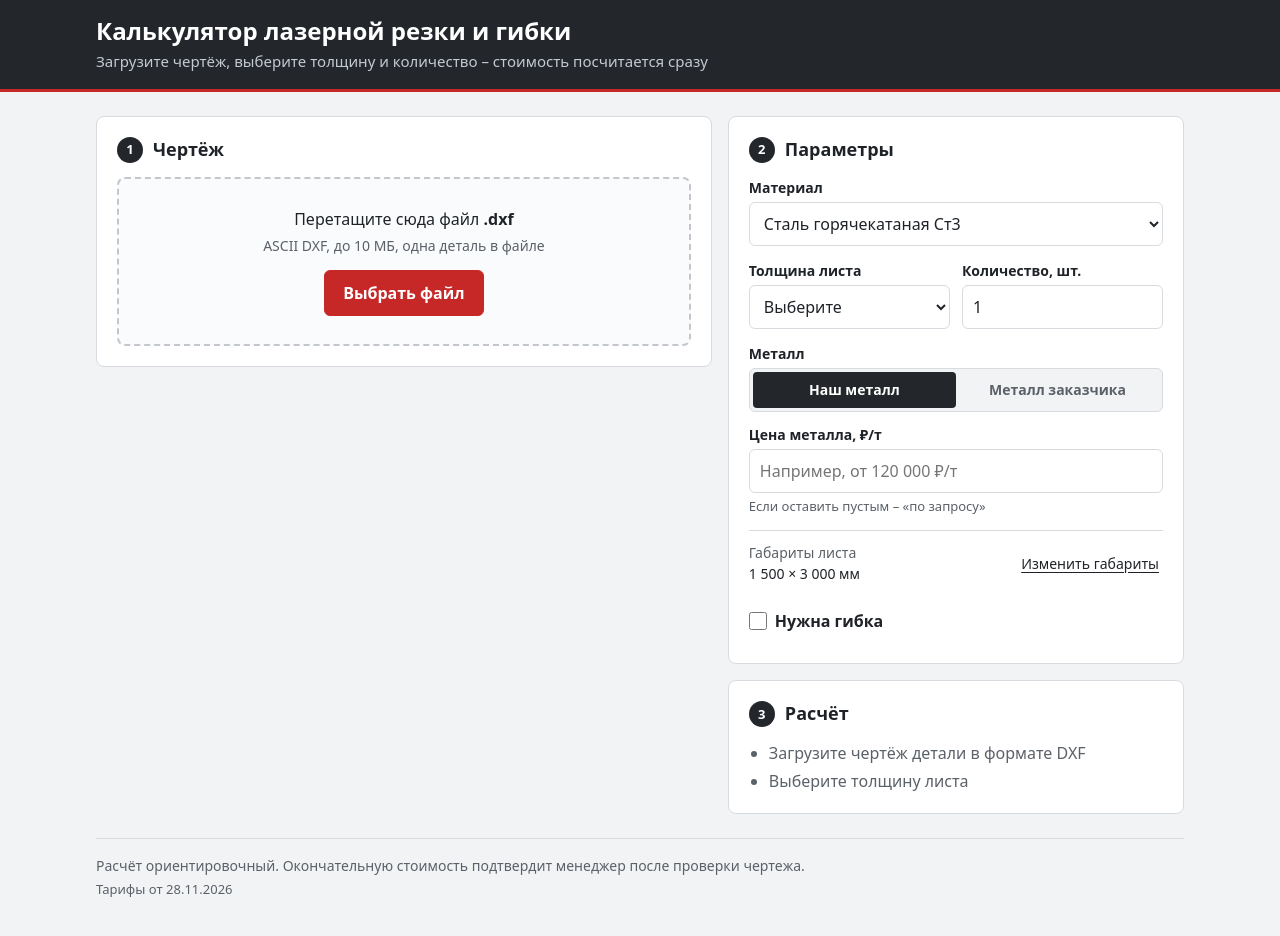
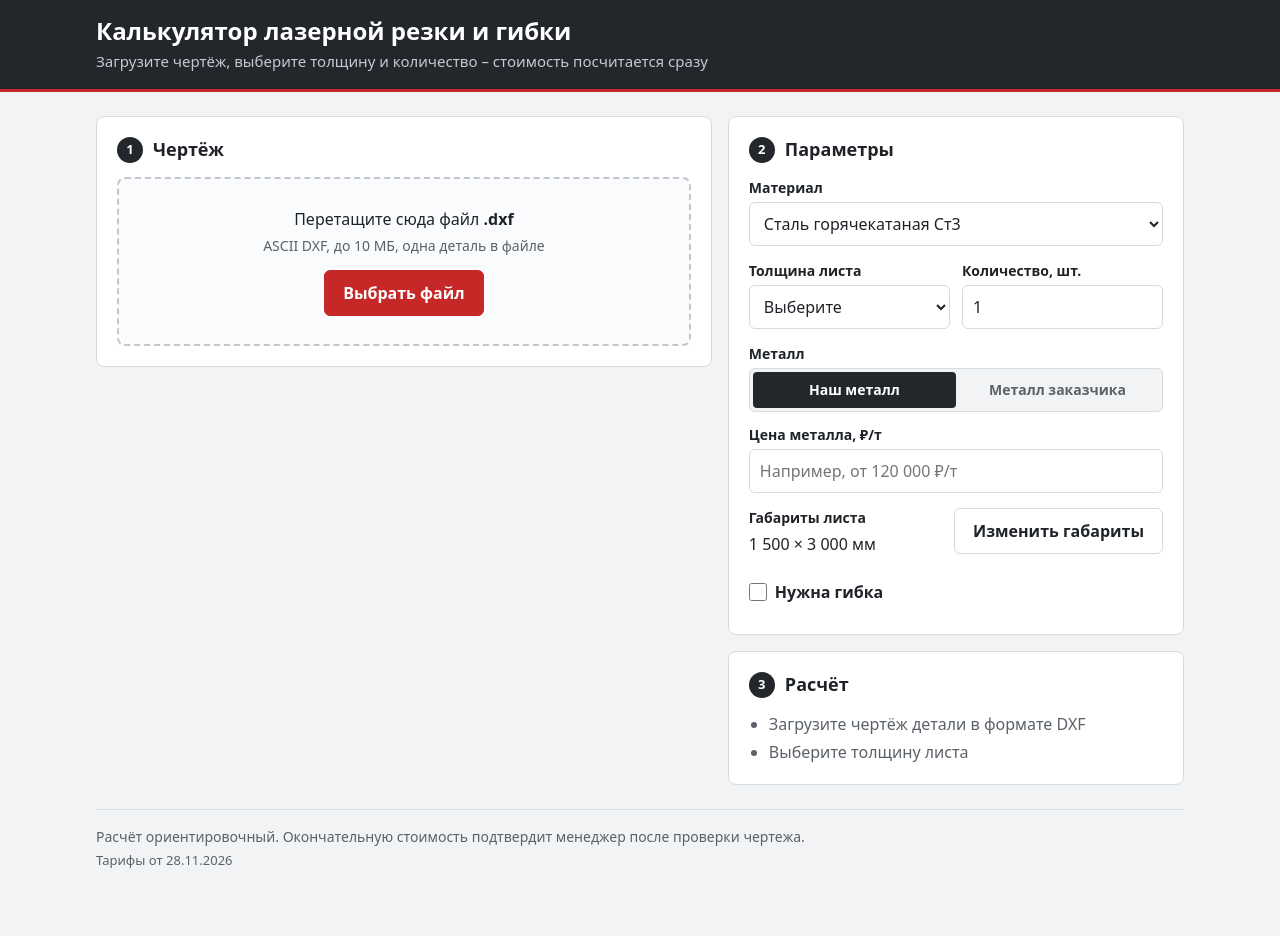
Before and after one commit to TGtawer/calculator-laser-cut, a React (Vite) app: page / in a window 1280 px wide. Shown: the top 936 px of the page. After the commit the page ends 910 px from the top, so only its background shows below. Built offline with nearby package versions, Linux system fonts and the light colour scheme.

Commit message:
Привести оформление габаритов листа к стилю формы

```diff
--- a/src/index.css
+++ b/src/index.css
@@ -510,15 +510,10 @@ ul.alert {
   gap: 12px;
 }
 
-.metal-section {
+.metal-section,
+.sheet-size {
   display: grid;
   gap: 12px;
-}
-
-.sheet-size {
-  border-top: 1px solid var(--color-border);
-  padding-top: 10px;
-  font-size: 0.875rem;
 }
 
 .sheet-size__row {
@@ -527,31 +522,6 @@ ul.alert {
   align-items: center;
   justify-content: space-between;
   gap: 4px 12px;
-}
-
-.sheet-size__label {
-  display: block;
-  color: var(--color-muted);
-}
-
-.sheet-size__toggle {
-  min-height: 44px;
-  padding: 4px;
-  border: 0;
-  background: transparent;
-  color: var(--color-text);
-  font: inherit;
-  text-decoration: underline;
-  text-underline-offset: 3px;
-  cursor: pointer;
-}
-
-.sheet-size .params__row {
-  margin-top: 8px;
-}
-
-.sheet-size .field__label {
-  font-weight: 400;
 }
 
 .segmented {
--- a/src/ui/ParamsForm.tsx
+++ b/src/ui/ParamsForm.tsx
@@ -15,7 +15,7 @@ type Props = {
 
 type FieldProps = {
   label: string
-  hint?: string
+  hint?: string | undefined
   error?: string | undefined
   children: (props: { id: string; 'aria-invalid': boolean; 'aria-describedby': string | undefined }) => ReactNode
 }
@@ -167,7 +167,7 @@ export function ParamsForm({ tariffs, value, errors, onChange }: Props) {
               hint={
                 tariffMetalPrice !== null
                   ? `По умолчанию из прайса (${tariffMetalPrice} ₽/т), можно указать свою`
-                  : 'Если оставить пустым – «по запросу»'
+                  : undefined
               }
               error={errors.metalPrice}
             >
@@ -189,11 +189,16 @@ export function ParamsForm({ tariffs, value, errors, onChange }: Props) {
         <div className="sheet-size">
           <div className="sheet-size__row">
             <div>
-              <span className="sheet-size__label">Габариты листа</span>
+              <span className="field__label">Габариты листа</span>
               <span>{errors.sheetWidth || errors.sheetLength ? 'Укажите размеры' : `${value.sheetWidth} × ${value.sheetLength} мм`}</span>
             </div>
-            <button type="button" className="sheet-size__toggle" aria-expanded={sheetOpen}
-              aria-controls={sheetFieldsId} onClick={() => setSheetOpen(!sheetOpen)}>
+            <button
+              type="button"
+              className="button button--secondary"
+              aria-expanded={sheetOpen}
+              aria-controls={sheetFieldsId}
+              onClick={() => setSheetOpen(!sheetOpen)}
+            >
               {sheetOpen ? 'Свернуть' : 'Изменить габариты'}
             </button>
           </div>
```
Also changed, not shown: 1 other file (tests, documents, lock files or other folders).
